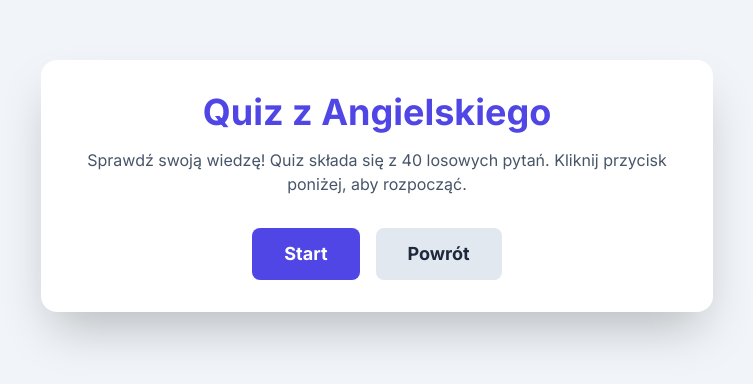
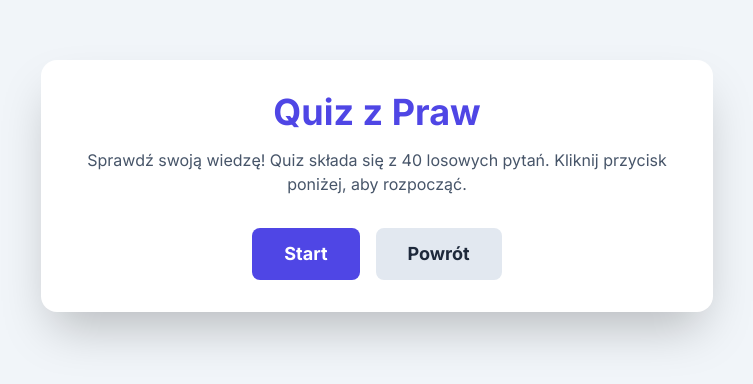
Before and after one commit to Ad2m1337/quiz, a plain HTML site: page quizy/quizprawa.html in a window 1280 px wide. Shown: the part 214-598 px from the top of the page, without its empty margins (263-1016 px from the left). Drawn offline with nearby package versions, Linux system fonts and the light colour scheme.

Commit message:
Update quizprawa.html

```diff
--- a/quizy/quizprawa.html
+++ b/quizy/quizprawa.html
@@ -44,7 +44,7 @@
 
         <!-- Ekran startowy -->
         <div id="start-screen">
-            <h1 class="text-3xl md:text-4xl font-bold text-center text-indigo-600 dark:text-indigo-400 mb-4">Quiz z Angielskiego</h1>
+            <h1 class="text-3xl md:text-4xl font-bold text-center text-indigo-600 dark:text-indigo-400 mb-4">Quiz z Praw</h1>
             <p class="text-center text-slate-600 dark:text-slate-400 mb-8">Sprawdź swoją wiedzę! Quiz składa się z 40 losowych pytań. Kliknij przycisk poniżej, aby rozpocząć.</p>
             <div class="flex flex-col sm:flex-row items-center justify-center gap-4">
                 <button id="start-btn" class="w-full sm:w-auto bg-indigo-600 hover:bg-indigo-700 text-white font-bold py-3 px-8 rounded-lg text-lg transition-transform duration-200 transform hover:scale-105">
```
